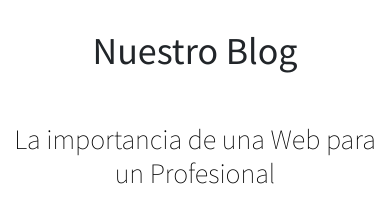
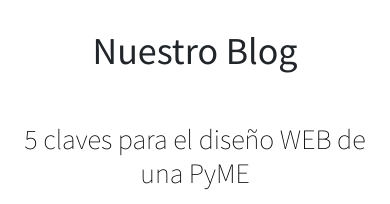
Before and after one commit to EstebanPereyra/desafioGithub, a website: page index.html in a window 390 px wide. Shown: the part 4860-5064 px from the top of the page. Drawn offline with nearby package versions, Linux system fonts and the light colour scheme.

Commit message:
modifique titulo responsive en sección blog del archivo index.html

```diff
--- a/index.html
+++ b/index.html
@@ -263,7 +263,7 @@
             <article class="blogprincipal__articulo">
                 <div class="blogprincipal__img">
                     <a class="blogprincipal__tituloResponsive">
-                        <h4>La importancia de una Web para un Profesional</h4>
+                        <h4>5 claves para el diseño WEB de una PyME</h4>
                     </a>
                     <img src="img/blog1.jpg" alt="Imgen Blog">
                 </div>
```
